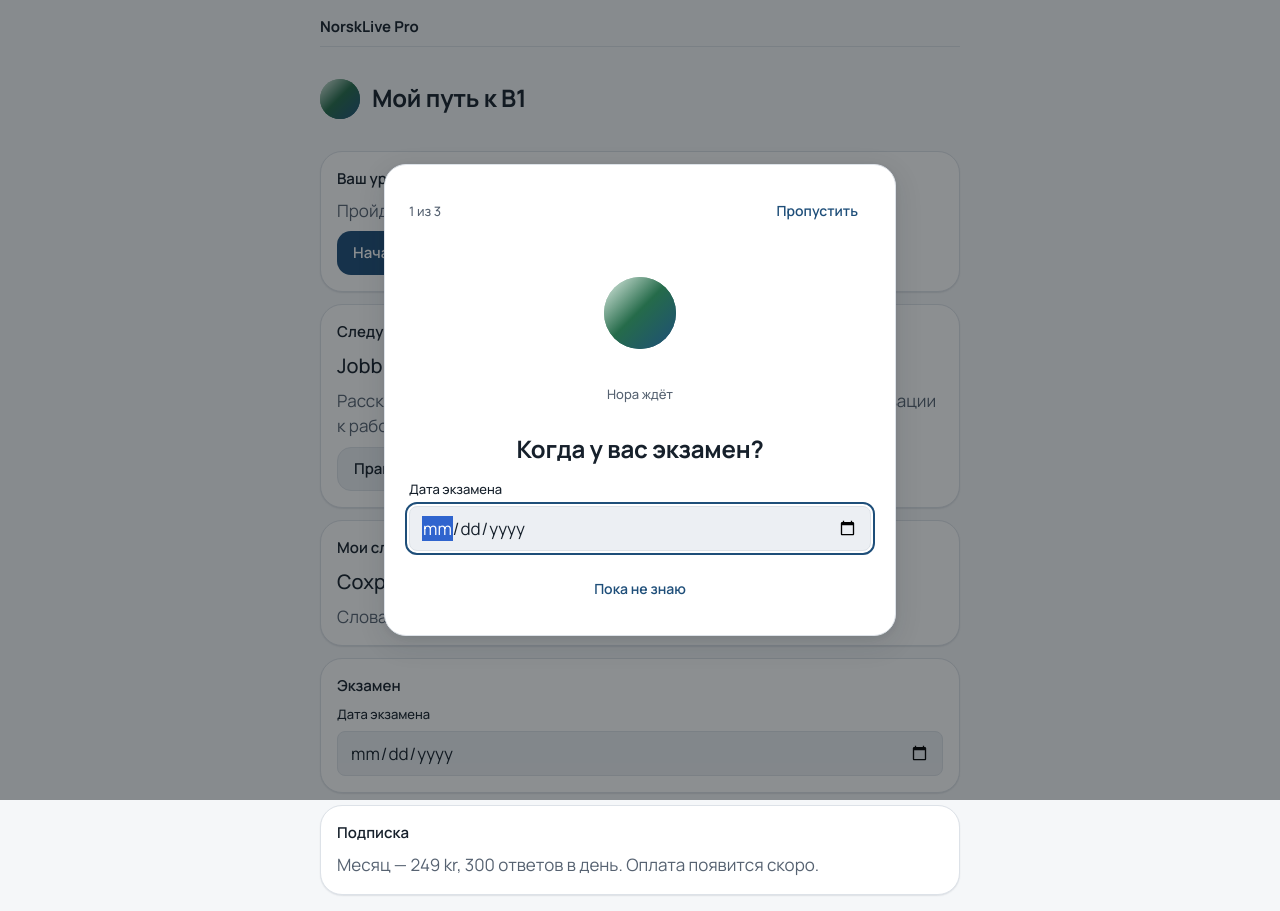
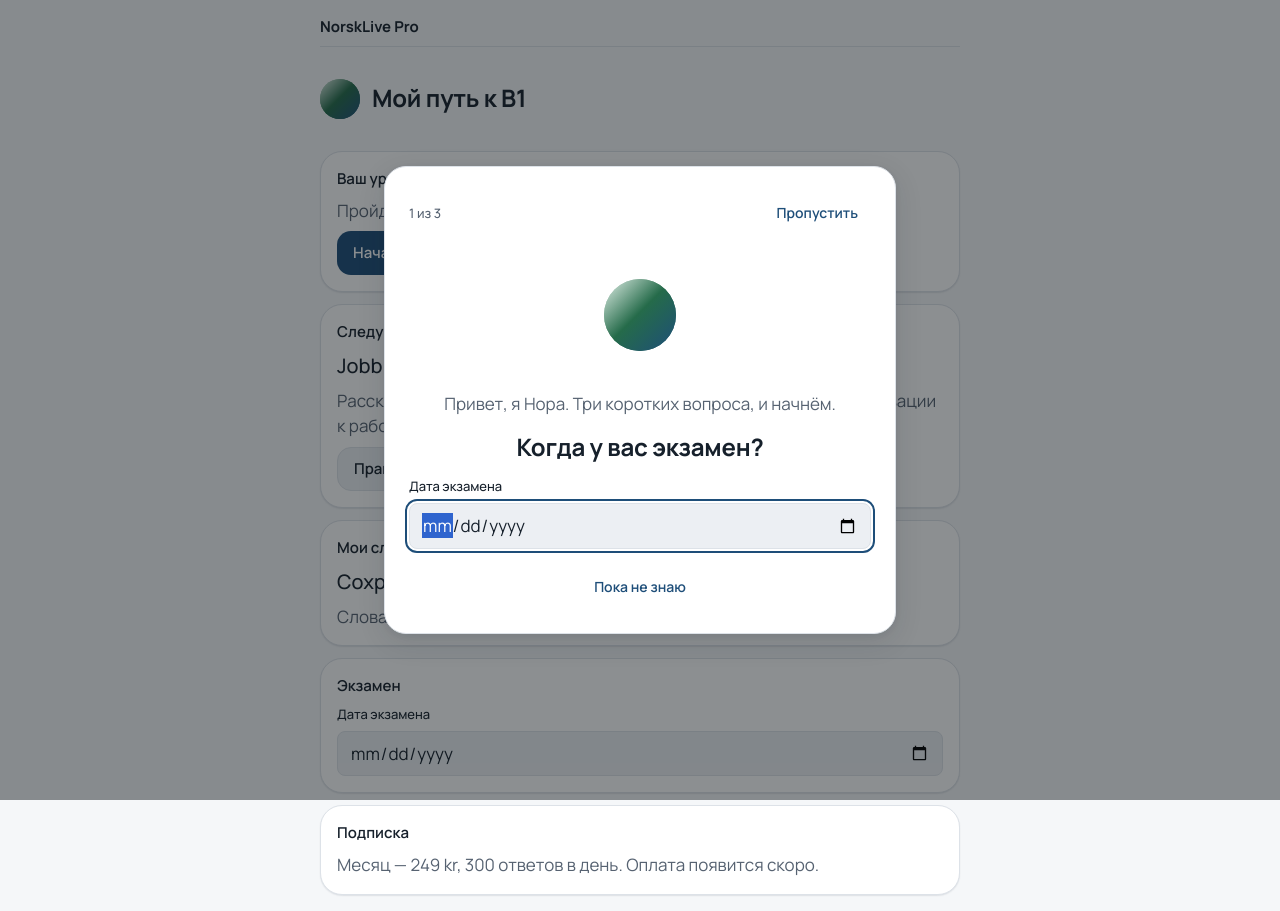
Before and after one commit to mironenkokonstantin1984-netizen/norsklive-pro-saas, a Next.js app: page / in a window 1280 px wide. Built offline with nearby package versions, Linux system fonts and the light colour scheme.

Commit message:
feat(firstrun): show Nora greeting on step 1 instead of state caption

```diff
--- a/src/components/path/FirstRun.tsx
+++ b/src/components/path/FirstRun.tsx
@@ -138,8 +138,13 @@ export function FirstRun({ initialPrefs, onSkip, onFinish }: FirstRunProps) {
           </button>
         </div>
 
-        <div className="firstrun-nora">
+        <div className={`firstrun-nora ${step === 1 ? 'firstrun-nora-step1' : ''}`}>
           <Nora state="idle" size="md" />
+          {step === 1 ? (
+            <p className="firstrun-greeting t-body">
+              Привет, я Нора. Три коротких вопроса, и начнём.
+            </p>
+          ) : null}
         </div>
 
         {step === 1 ? (
--- a/src/components/path/path.css
+++ b/src/components/path/path.css
@@ -214,7 +214,19 @@
 
 .firstrun-nora {
   display: flex;
-  justify-content: center;
+  flex-direction: column;
+  align-items: center;
+  gap: var(--space-3);
+}
+
+.firstrun-nora-step1 .nora-reduced-motion-label {
+  display: none;
+}
+
+.firstrun-greeting {
+  margin: 0;
+  text-align: center;
+  color: var(--muted);
 }
 
 .firstrun-step {
```
